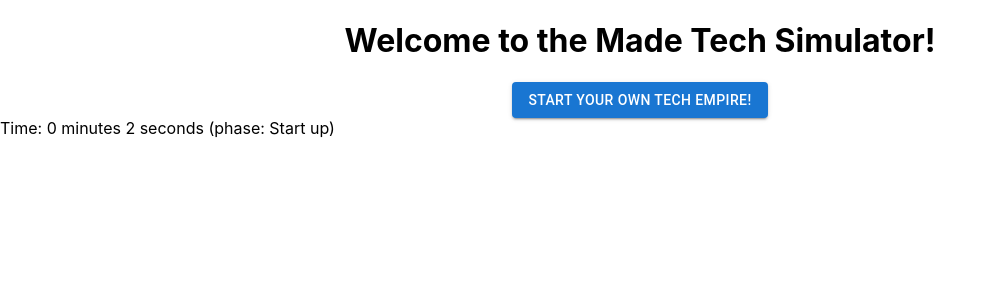
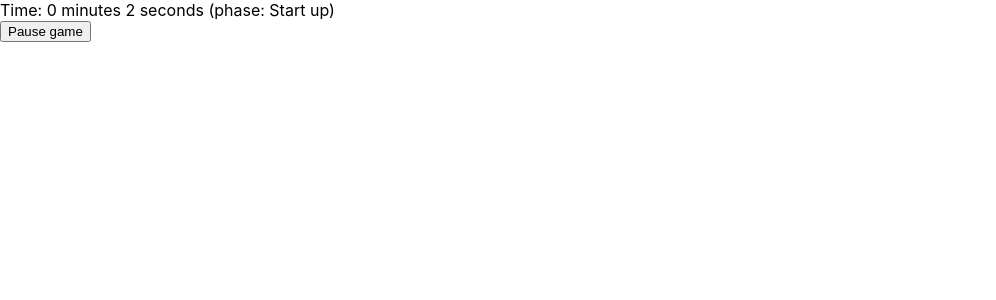
Before and after one commit to b-dalton/game-jam, a React (Create React App) app: page / in a window 1280 px wide. Both pictures are taken after a click on the button "START YOUR OWN TECH EMPIRE!". Shown: the top 300 px of the page, without its empty margins (0-996 px from the left). Built offline with nearby package versions, Linux system fonts and the light colour scheme.

Commit message:
Add game router for start, running, paused and end

```diff
--- a/src/components/GameWindow.jsx
+++ b/src/components/GameWindow.jsx
@@ -1,16 +1,34 @@
 import React from "react";
+import { GameStageEnum, useGameState } from "../game-state";
 import { EventDialog } from "./EventDialog";
 
 import { GamePhase } from "./GamePhase";
 import StartScreen from "./StartScreen";
 
-export const GameWindow = (props) => {
+export const GameWindow = () => {
+  const { gameStage, pauseGame, startGame } = useGameState();
+
   return (
     <div>
-      <StartScreen />
+      {gameStage === GameStageEnum.LAUNCH && <StartScreen />}
 
-      <EventDialog />
-      <GamePhase />
+      {gameStage === GameStageEnum.RUNNING && (
+        <>
+          <GamePhase />
+          <EventDialog />
+          <button onClick={pauseGame}>Pause game</button>
+        </>
+      )}
+
+      {gameStage === GameStageEnum.PAUSED && (
+        <>
+          <GamePhase />
+          <div>Paused...</div>
+          <button onClick={startGame}>Resume game</button>
+        </>
+      )}
+
+      {gameStage === GameStageEnum.FINISHED && <div>End of game!</div>}
     </div>
   );
 };
--- a/src/components/StartScreen.jsx
+++ b/src/components/StartScreen.jsx
@@ -1,14 +1,17 @@
 import { Button } from "@mui/material";
 import React from "react";
-import { useGameState, GameStageEnum } from "../game-state";
-import "./StartScreen.css"
+import { useGameState } from "../game-state";
+import "./StartScreen.css";
 
 const StartScreen = () => {
-  const { setGameStage } = useGameState();
+  const { startGame } = useGameState();
+
   return (
     <div className="start-screen">
       <h1>Welcome to the Made Tech Simulator!</h1>
-      <Button variant="contained" onClick={() => setGameStage(GameStageEnum.RUNNING)}>Start your own Tech Empire!</Button>
+      <Button variant="contained" onClick={startGame}>
+        Start your own Tech Empire!
+      </Button>
     </div>
   );
 };
--- a/src/game-state.js
+++ b/src/game-state.js
@@ -1,6 +1,14 @@
 import React, { useCallback, useContext, useState } from "react";
 
+export const GameStageEnum = {
+  LAUNCH: "launch",
+  RUNNING: "running",
+  PAUSED: "paused",
+  FINISHED: "finished",
+};
+
 export const GameStateContext = React.createContext({
+  gameStage: GameStageEnum.LAUNCH,
   gameTime: 0,
   tickTime: () => {},
   resetTime: () => {},
@@ -8,12 +16,6 @@
   startEvent: () => {},
   completeEvent: () => {},
 });
-
-export const GameStageEnum = {
-  RUNNING: "running",
-  PAUSED: "paused",
-  FINISHED: "finished",
-};
 
 const useGameTime = (gameStage) => {
   const [gameTime, setGameTime] = useState(0);
@@ -36,7 +38,7 @@
 };
 
 export const GameStateProvider = ({ children }) => {
-  const [gameStage, setGameStage] = useState(GameStageEnum.FINISHED);
+  const [gameStage, setGameStage] = useState(GameStageEnum.LAUNCH);
   const { gameTime, tickTime, resetTime } = useGameTime(gameStage);
   const [activeEvent, setActiveEvent] = useState(null);
 
@@ -55,13 +57,23 @@
     }
   }, [gameStage]);
 
+  const startGame = useCallback(() => {
+    setGameStage(GameStageEnum.RUNNING);
+  }, []);
+
+  const pauseGame = useCallback(() => {
+    setGameStage(GameStageEnum.PAUSED);
+  }, []);
+
   return (
     <GameStateContext.Provider
       value={{
         gameTime,
         tickTime,
         resetTime,
-        setGameStage,
+        gameStage,
+        startGame,
+        pauseGame,
         activeEvent,
         startEvent,
         completeEvent,
```
